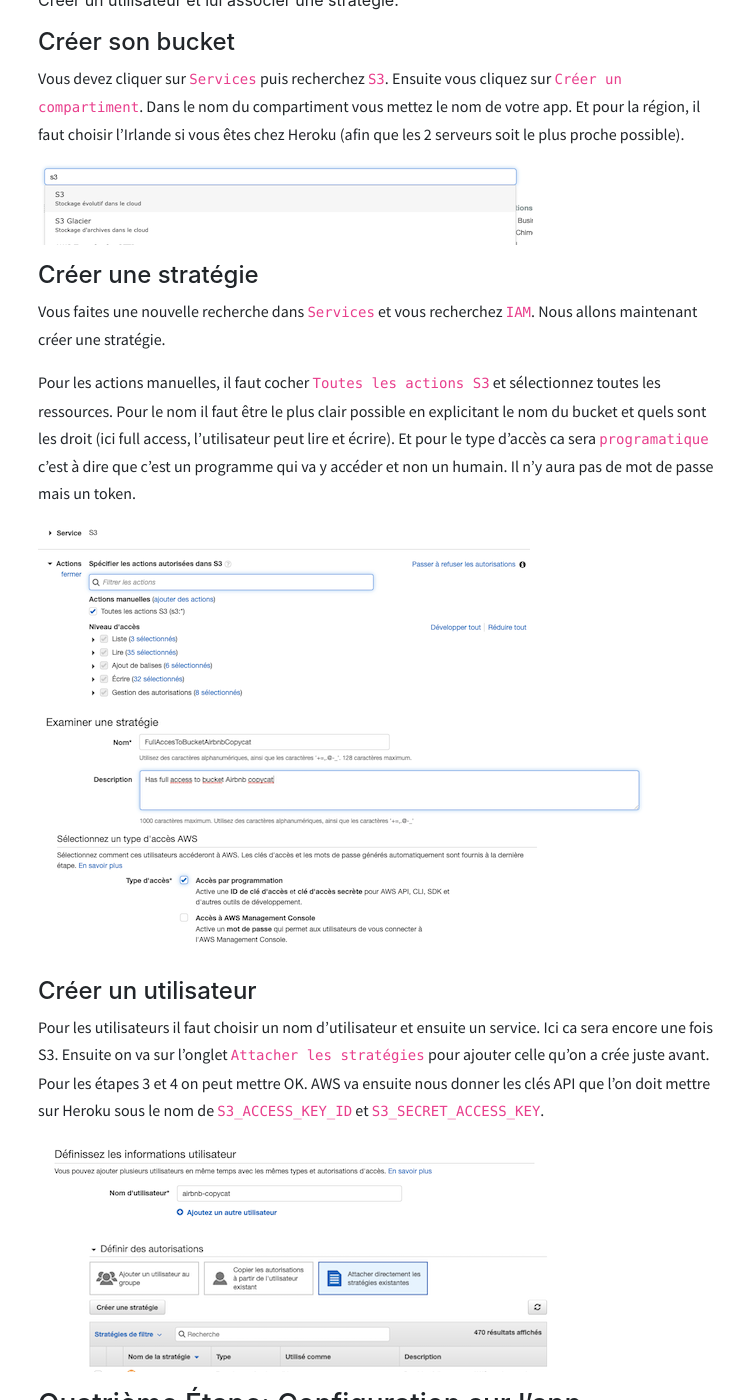
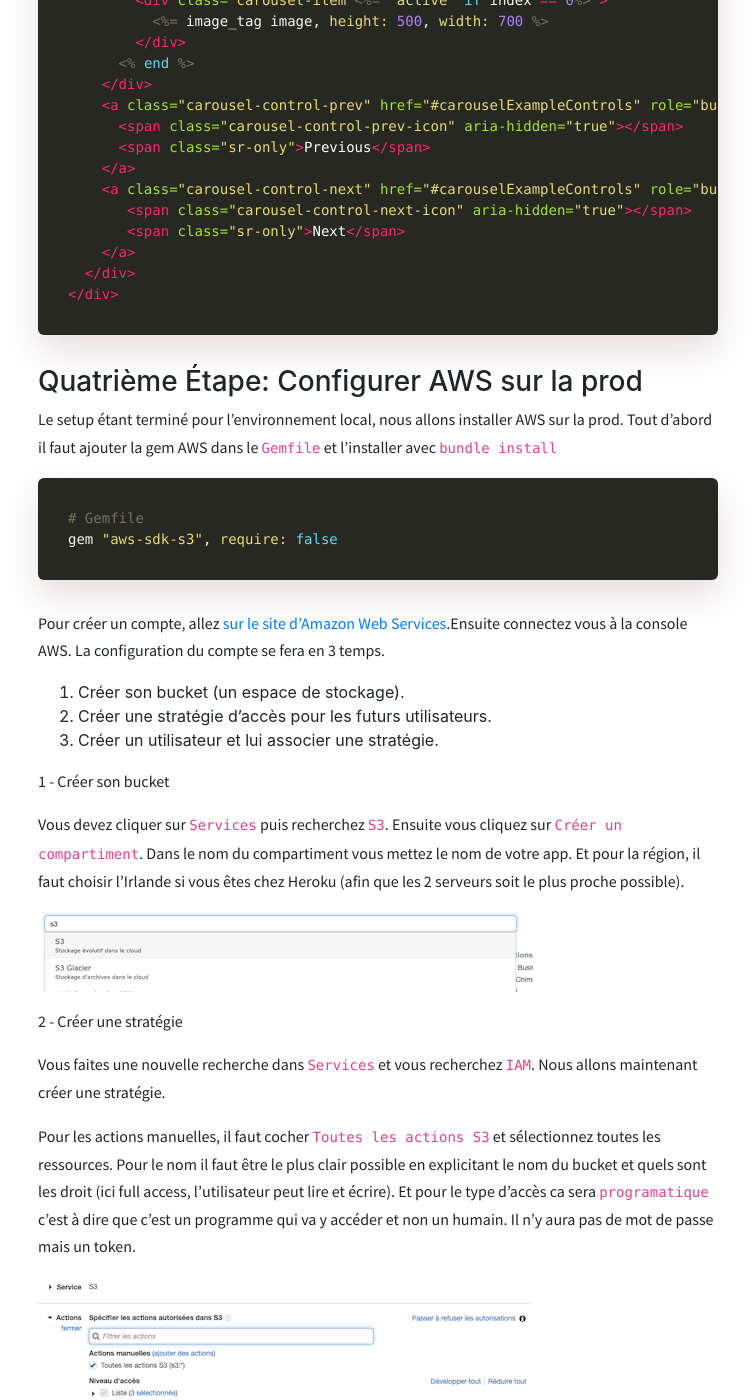
Before and after one commit to alexandrebk/alexandrebk.github.io, a Jekyll site: the page built from _posts/2019-09-15-active-storage.md, in a window 1280 px wide and 1400 px high, scrolled down 1851 px. Shown: the whole window, without its empty margins (262-1017 px from the left). Built offline with Jekyll 4.4.1, drawn with Linux system fonts in a browser that asks for light colours; nearby versions of some CDN libraries; some of the changed text lies outside the part shown.

Commit message:
Update Amazon Web Services

````diff
--- a/_posts/2019-09-15-active-storage.md
+++ b/_posts/2019-09-15-active-storage.md
@@ -29,6 +29,8 @@
 ```ruby
 class Flat < ApplicationRecord
   has_many_attached :images
+  # Si vous ne souhaitez attacher qu'une seule image :
+  # has_one_attached :image
 end
 ```
 
@@ -52,31 +54,59 @@
 <% end %>
 ```
 
-### Trosième Étape: Configurer AWS
+Le formulaire est utilisable sur `localhost`. On va donc afficher les
+images sur la `show` d'un flat.
 
-Tout d'abord il faut ajouter la gem AWS dans son Gemfile et l'installer avec `bundle install`
+### Trosième étape: Afficher les images
+
+Comme je récupère un tableau d'images, je vais pouvoir itérer dessus et les inclure dans un caroussel Bootstrap.
+
+```erb
+<!-- app/views/flats/show.html.erb -->
+<div class="flat-content">
+  <div id="carouselExampleControls" class="carousel slide" data-ride="carousel">
+    <div class="carousel-inner">
+    <!-- Vous pouvez remplacer @flat par votre modèle -->
+      <% @flat.images.each_with_index do |image, index| %>
+        <div class="carousel-item <%= "active" if index == 0%>">
+          <%= image_tag image, height: 500, width: 700 %>
+        </div>
+      <% end %>
+    </div>
+    <a class="carousel-control-prev" href="#carouselExampleControls" role="button" data-slide="prev">
+      <span class="carousel-control-prev-icon" aria-hidden="true"></span>
+      <span class="sr-only">Previous</span>
+    </a>
+    <a class="carousel-control-next" href="#carouselExampleControls" role="button" data-slide="next">
+       <span class="carousel-control-next-icon" aria-hidden="true"></span>
+       <span class="sr-only">Next</span>
+    </a>
+  </div>
+</div>
+```
+
+### Quatrième Étape: Configurer AWS sur la prod
+
+Le setup étant terminé pour l'environnement local, nous allons installer AWS sur la prod. Tout d'abord il faut ajouter la gem AWS dans le `Gemfile` et l'installer avec `bundle install`
 
 ```ruby
 # Gemfile
 gem "aws-sdk-s3", require: false
 ```
 
-Pour créer un compte suivez [ce lien](https://aws.amazon.com/).
+Pour créer un compte, allez [sur le site d'Amazon Web Services](https://aws.amazon.com/).Ensuite connectez vous à la console AWS. La configuration du compte se fera en 3 temps.
 
-Ensuite connectez vous à la console AWS. La configuration va se faire en 3 temps.
+1. Créer son bucket (un espace de stockage).
+2. Créer une stratégie d'accès pour les futurs utilisateurs.
+3. Créer un utilisateur et lui associer une stratégie.
 
-* Créer son bucket (un espace de stockage).
-* Créer un stratégie d'accès pour les futurs utilisateurs.
-* Créer un utilisateur et lui associer une stratégie.
-
-
-#### Créer son bucket
+1 - Créer son bucket
 
 Vous devez cliquer sur `Services` puis recherchez `S3`. Ensuite vous cliquez sur `Créer un compartiment`. Dans le nom du compartiment vous mettez le nom de votre app. Et pour la région, il faut choisir l'Irlande si vous êtes chez Heroku (afin que les 2 serveurs soit le plus proche possible).
 
 ![](/images/posts/active-storage/02.png)
 
-#### Créer une stratégie
+2 - Créer une stratégie
 
 Vous faites une nouvelle recherche dans `Services` et vous recherchez `IAM`. Nous allons maintenant créer une stratégie.
 
@@ -86,14 +116,16 @@
 ![](/images/posts/active-storage/12.png)
 ![](/images/posts/active-storage/13.png)
 
-#### Créer un utilisateur
+3 - Créer un utilisateur
 
 Pour les utilisateurs il faut choisir un nom d'utilisateur et ensuite un service. Ici ca sera encore une fois S3. Ensuite on va sur l'onglet `Attacher les stratégies` pour ajouter celle qu'on a crée juste avant. Pour les étapes 3 et 4 on peut mettre OK. AWS va ensuite nous donner les clés API que l'on doit mettre sur Heroku sous le nom de `S3_ACCESS_KEY_ID` et `S3_SECRET_ACCESS_KEY`.
 
 ![](/images/posts/active-storage/14.png)
 ![](/images/posts/active-storage/15.png)
 
-### Quatrième Étape: Configuration sur l'app.
+### Cinquième Étape: Configuration les variables d'environnement.
+
+Il faut spécifier à Heroku (c'est à dire sur l'environnement de production) que Active Storage doit utiliser Amazon pour le stockage d'image.
 
 ```yaml
 # config/storage.yml
@@ -115,41 +147,12 @@
   # region: "eu-west-3"
 ```
 
-Il faut spécifier à Heroku (c'est à dire sur l'environnement de production) que Active Storage doit utiliser Amazon. Pour cela nous allons modifier le fichier de config de la production.
-
 ```ruby
 # config/environments/production.rb
 config.active_storage.service = :amazon
 ```
 
-### Cinquième étape: Afficher les images
-
-Comme on ne sait pas combien d'images l'utilisateur va attacher à son appartement, je vais itérer sur les images et les inclure dans un caroussel Bootstrap.
-
-```erb
-<!-- app/views/flats/show.html.erb -->
-<div class="flat-content">
-   <div id="carouselExampleControls" class="carousel slide" data-ride="carousel">
-     <div class="carousel-inner">
-       <% @flat.images.each_with_index do |image, index| %>
-         <div class="carousel-item <%= "active" if index == 0%>">
-           <%= image_tag image, height: 500, width: 700 %>
-         </div>
-       <% end %>
-     </div>
-     <a class="carousel-control-prev" href="#carouselExampleControls" role="button" data-slide="prev">
-       <span class="carousel-control-prev-icon" aria-hidden="true"></span>
-       <span class="sr-only">Previous</span>
-     </a>
-     <a class="carousel-control-next" href="#carouselExampleControls" role="button" data-slide="next">
-       <span class="carousel-control-next-icon" aria-hidden="true"></span>
-       <span class="sr-only">Next</span>
-     </a>
-   </div>
- </div>
-```
-
-### Sixième étape: Seeder des images
+### [BONUS] Seeder des images
 
 ```ruby
 # db/seeds.rb
````
